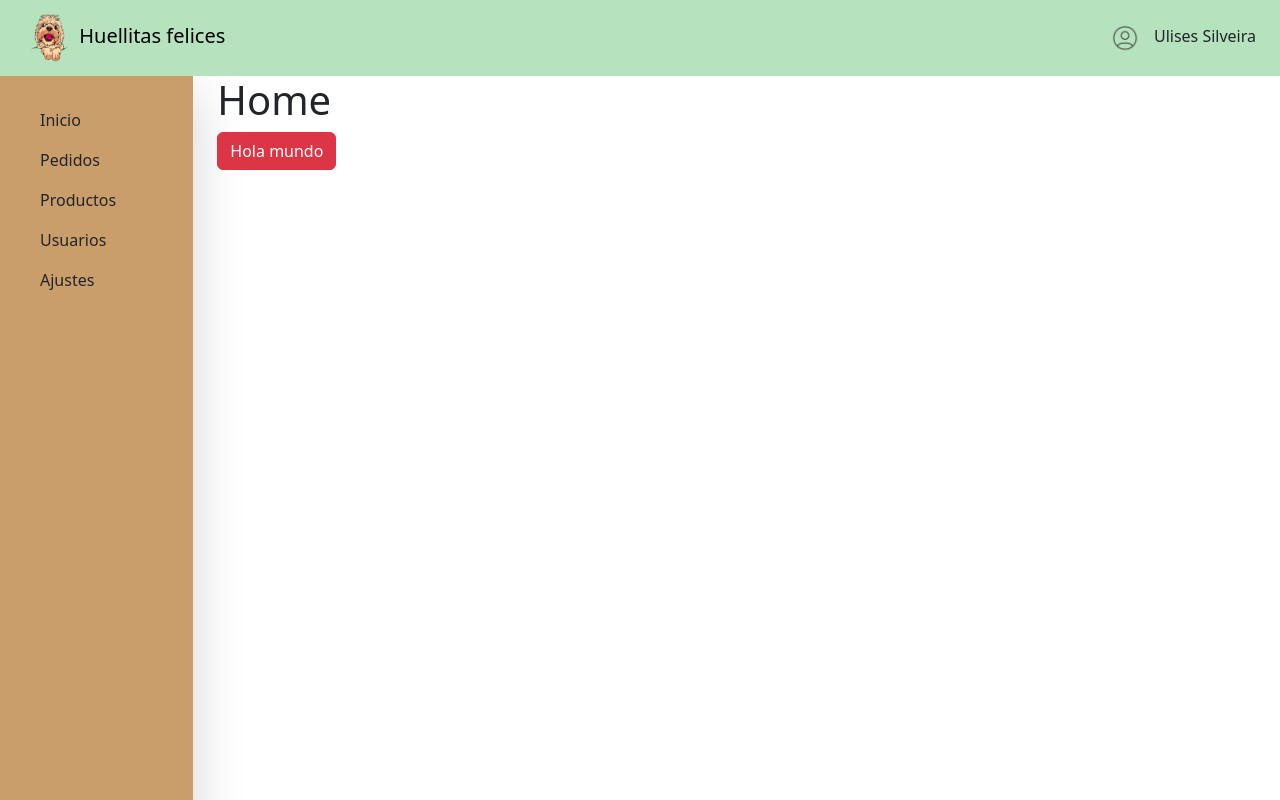
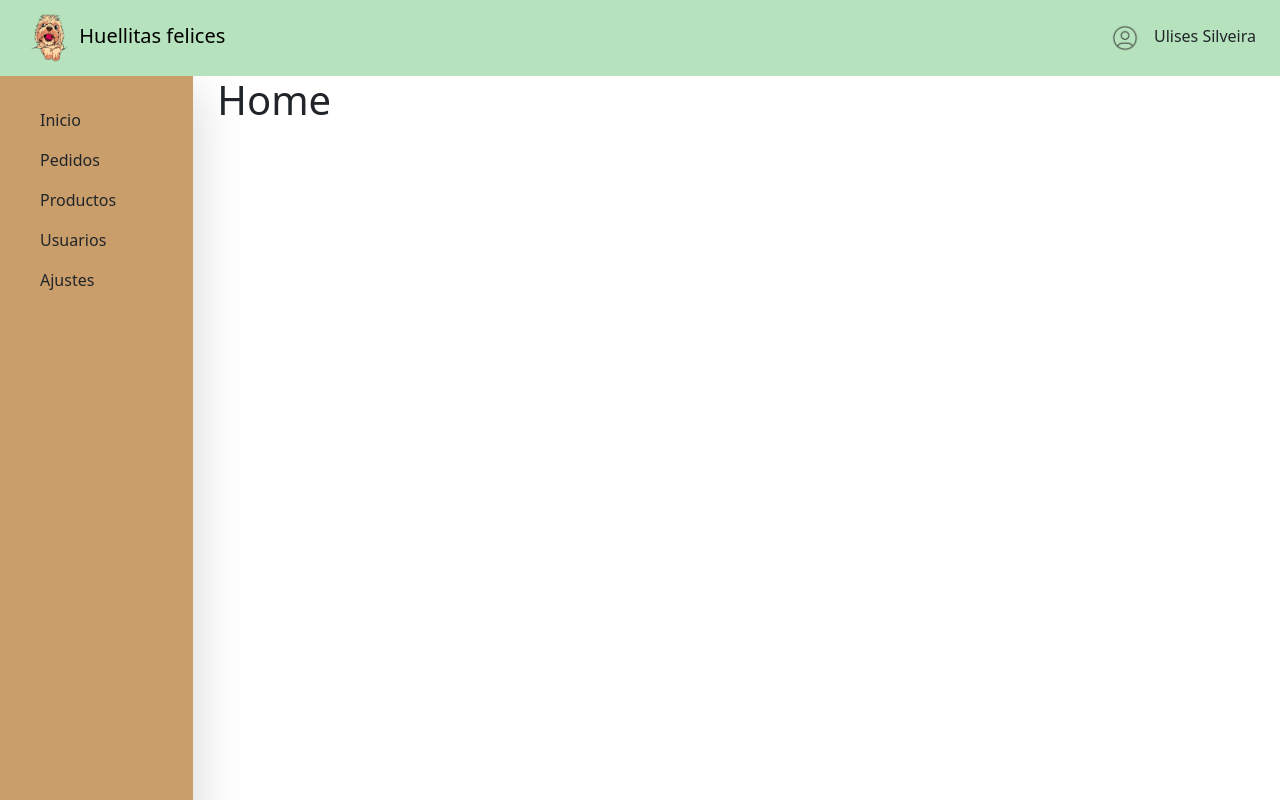
Before and after one commit to Ulisessilveira/Proyecto-huellitas, a Vue app: page /admin in a window 1280 px wide. Shown: the top 800 px of the page. Built offline with nearby package versions, Linux system fonts and the light colour scheme; the HTML template or start-up script is replaced by a standard one.

Commit message:
Update HomeComponent.vue

```diff
--- a/src/views/admin/home/HomeComponent.vue
+++ b/src/views/admin/home/HomeComponent.vue
@@ -8,7 +8,7 @@
             </aside>
             <main class="col-10">
                 <h1>Home</h1>
-                <button class="btn btn-danger">Hola mundo</button>
+                <!--<button class="btn btn-danger">Hola mundo</button>-->
                 <!--END MAIN-->
             </main>
             <!--END ROW MAIN-->
```
